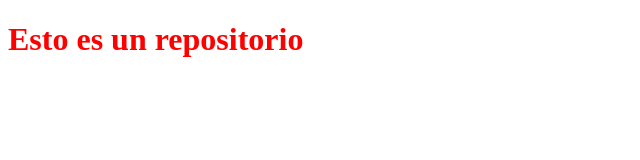
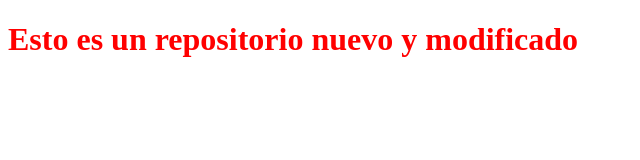
Before and after one commit to NSToala/new_repo, a plain HTML site: page index.html in a window 1280 px wide. Shown: the whole page, without its empty margins (0-640 px from the left). Drawn offline with Linux system fonts and the light colour scheme.

Commit message:
modificacion

```diff
--- a/index.html
+++ b/index.html
@@ -7,7 +7,7 @@
     <link rel="stylesheet" href="css/styles.css">
 </head>
 <body>
-    <h1 id="repo">Esto es un repositorio</h1>
+    <h1 id="repo">Esto es un repositorio nuevo y modificado</h1>
 
     <script type="text/javascript" src="js/client.js"></script>
 </body>
```
